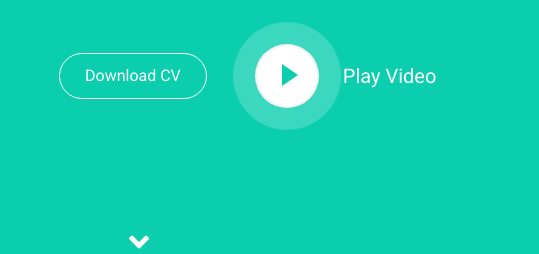
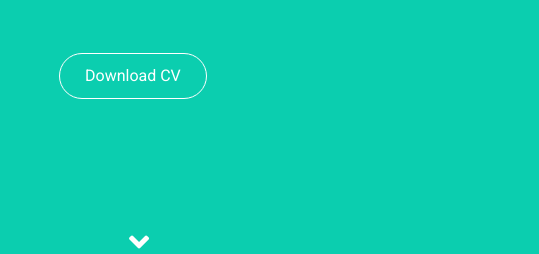
Before and after one commit to selgharabawy/selgharabawy, a plain HTML site: page index.html in a window 1280 px wide. Shown: the part 497-751 px from the top of the page, 501-1040 px from the left. Drawn offline with nearby package versions, Linux system fonts and the light colour scheme.

Commit message:
Remove Play Video Part

```diff
--- a/index.html
+++ b/index.html
@@ -89,11 +89,11 @@
                     <div class="typed-text d-none">Full Stack Web Developer, Mobile Apps Developer, and Software Project Manager</div>
                     <div class="d-flex align-items-center justify-content-center justify-content-lg-start pt-5">
                         <a href="https://drive.google.com/file/d/1MNho4LF0XAAjtu5WOj-cfIoNLj5_KbNd/view?usp=share_link" class="btn btn-outline-light mr-5">Download CV</a>
-                        <button type="button" class="btn-play" data-toggle="modal"
+                        <!-- <button type="button" class="btn-play" data-toggle="modal"
                             data-src="" data-target="#videoModal">
                             <span></span>
                         </button>
-                        <h5 class="font-weight-normal text-white m-0 ml-4 d-none d-sm-block">Play Video</h5>
+                        <h5 class="font-weight-normal text-white m-0 ml-4 d-none d-sm-block">Play Video</h5> -->
                     </div>
                 </div>
             </div>
```
